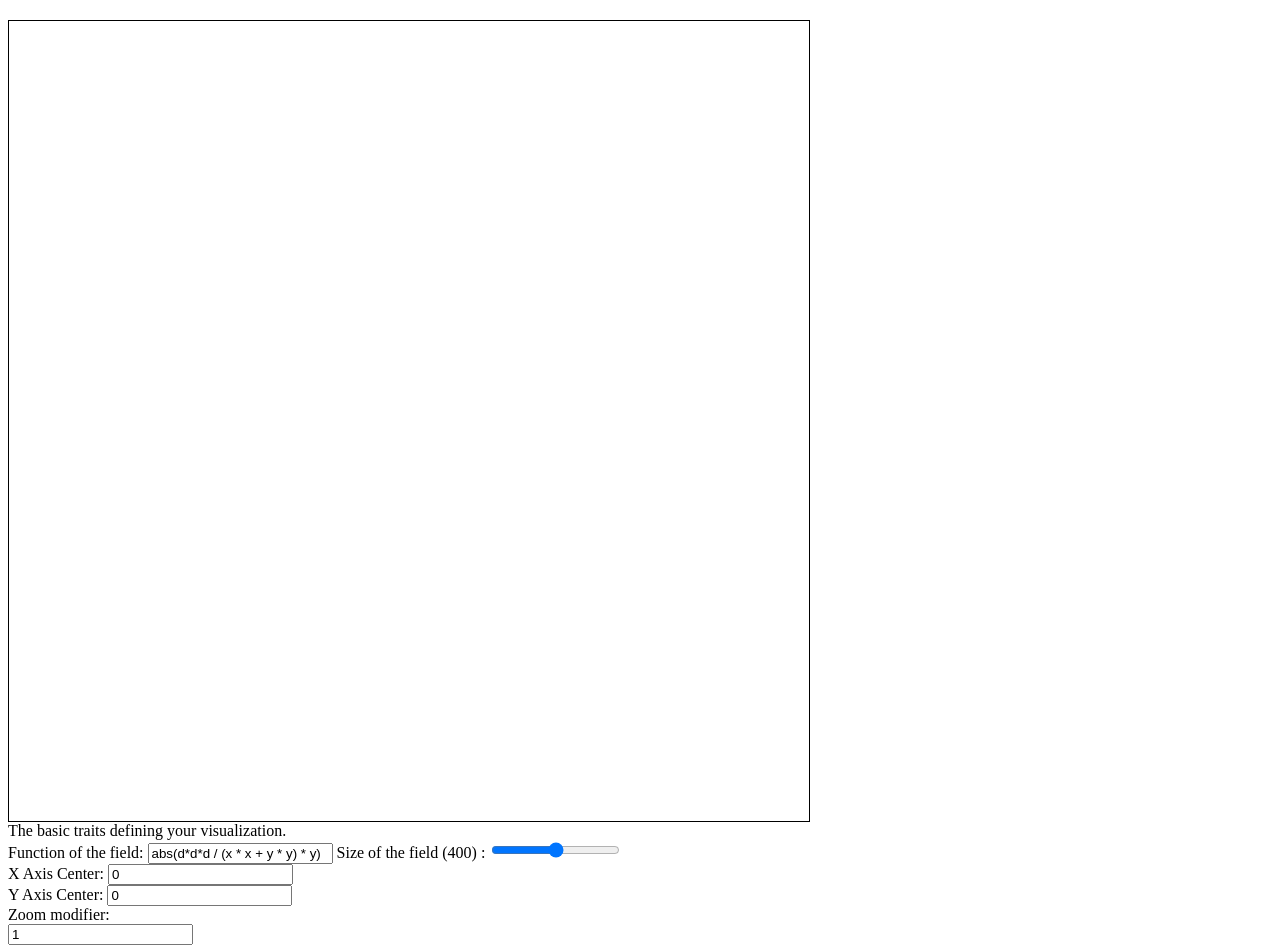
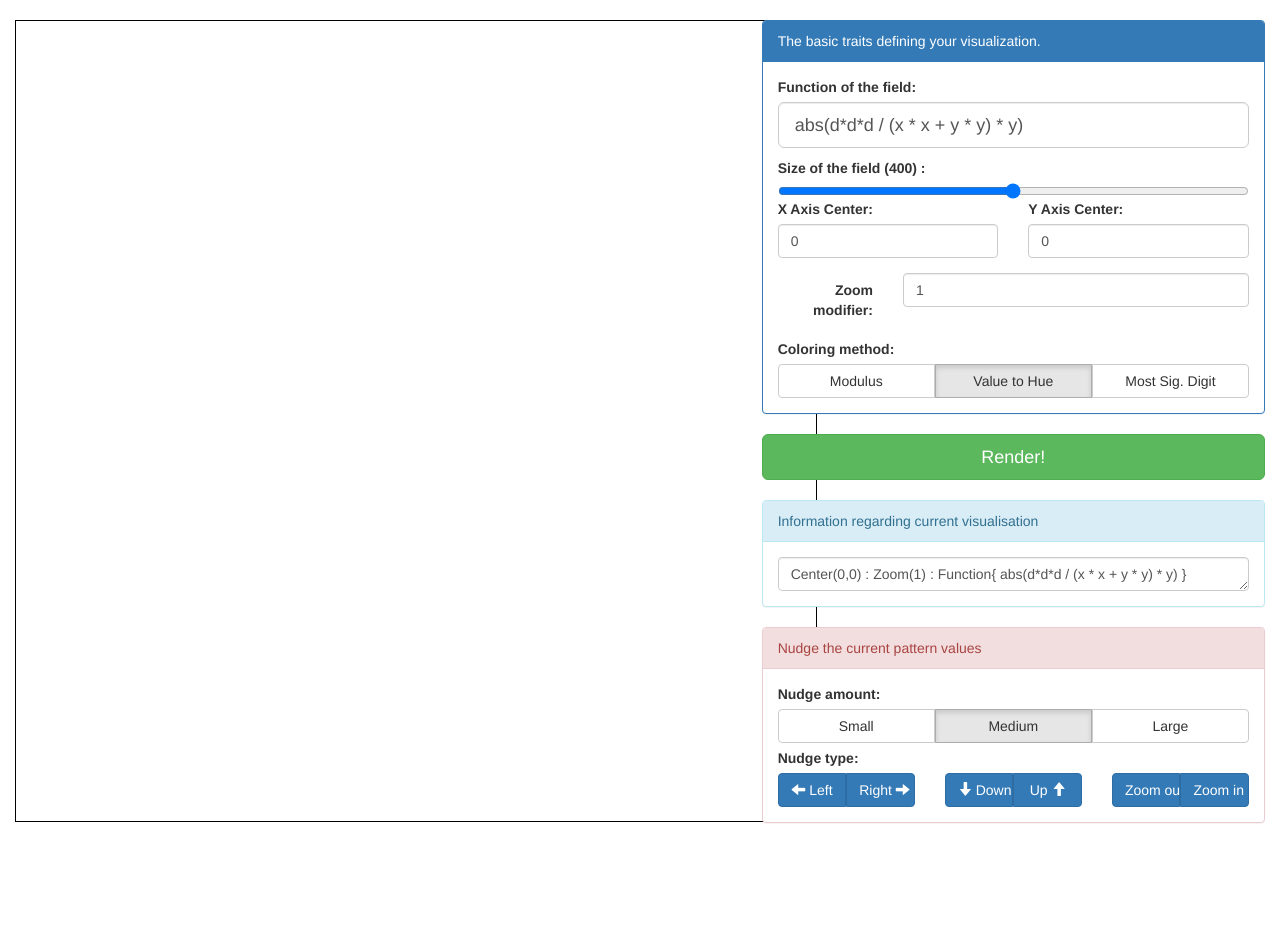
Before and after one commit to jhancock532/field-visualiser, a plain HTML site: page index.html in a window 1280 px wide. Shown: the top 948 px of the page. After the commit the page ends 843 px from the top, so only its background shows below. Drawn offline with nearby package versions, Linux system fonts and the light colour scheme; a script that the page names is missing.

Commit message:
Update index.html

```diff
--- a/index.html
+++ b/index.html
@@ -1,3 +1,9 @@
+ <head>
+  <link rel="stylesheet" type="text/css" href="https://cdnjs.cloudflare.com/ajax/libs/twitter-bootstrap/3.3.7/css/bootstrap.min.css">
+  <script type="text/javascript" src="https://cdnjs.cloudflare.com/ajax/libs/mathjs/3.13.3/math.min.js"></script>
+  <script type="text/javascript" src="patternCode.js"></script>
+</head>
+
 
 <div class="container-fluid" style="margin-top: 20px;">
   <div class="row">
```
